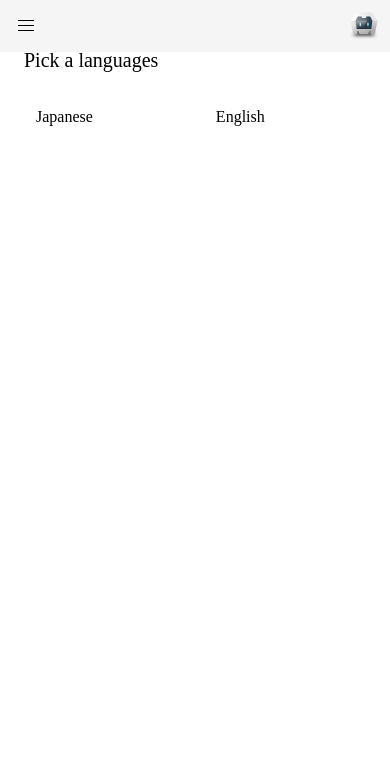
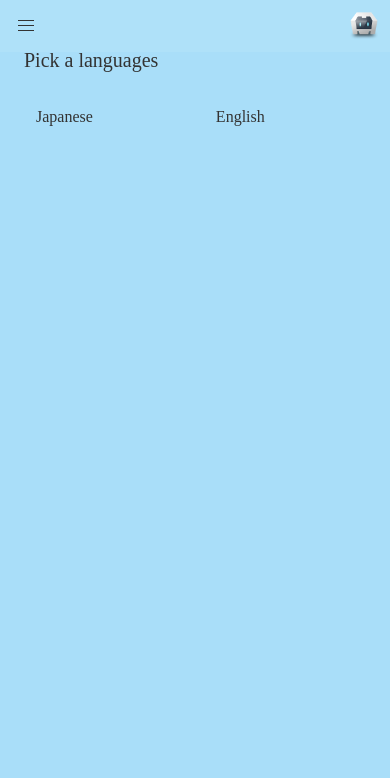
Before and after one commit to teast/njWordPractice, a website built with webpack: page www/index.html in a window 390 px wide. Shown: the top 778 px of the page. Built offline with nearby package versions, Linux system fonts and the light colour scheme.

Commit message:
more testing with themes

```diff
--- a/src/customstyle.scss
+++ b/src/customstyle.scss
@@ -9,21 +9,20 @@
 }
 
 :root {
-    --background-150: #fafafa;
-    --background-125: #f5f5f5;
-    --background-100: hsl(255, 100%, 100%);
-    --foreground-100: hsl(0, 0%, 0%);
-    --foreground-50: #363636;
-    --foreground-25: rgba(10, 10, 10, 0.05);
-    --action-100: #485fc7;
-    --action-75: #3a51bb;
-    --border-100: hsl(75, 75%, 75%);
-    --border-25: #dbdbdb;
-    --danger-100: #f14668;
-    --danger-75: #ef2e55;
-    --wrong-100: #fdd;
-    --correct-100: #dfd;
-
+    --background-150: #b5e3fa;
+    --background-125: #afe1f9;
+    --background-100: #a9def9;
+    --foreground-100: #333;
+    --foreground-50: #222;
+    --foreground-25: #111;
+    --action-100: #084d70;
+    --action-75: #063a54;
+    --border-100: #8dd4f7;
+    --border-25: #71c9f5;
+    --danger-100: #881d32;
+    --danger-75: #6b192c;
+    --wrong-100: #faa;
+    --correct-100: #afa;
 }
 
 html.dark {
@@ -39,6 +38,7 @@ html.dark {
     --border-25: #38304b;
     --danger-100: #881d32;
     --danger-75: #6b192c;
+    --wrong-100: #881d32;
     --correct-100: #2d632d;
 }
 
```
